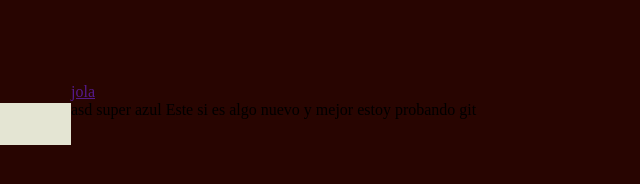
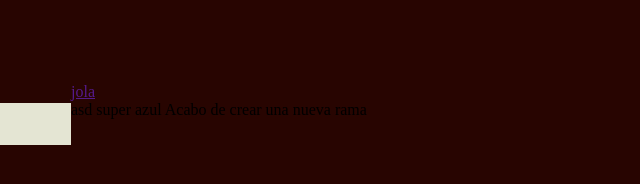
Before and after one commit to MiguelRicardoAI/nodejs, a plain HTML site: page index.html in a window 1280 px wide. Shown: the full height of the page, 593-1233 px from the left. Drawn offline with Linux system fonts and the light colour scheme.

Commit message:
se agrego algo

```diff
--- a/index.html
+++ b/index.html
@@ -12,7 +12,7 @@
 <a href="">jola</a>
 
 <p>asd <span class="highligth">super azul</span>
-Este si es algo nuevo y mejor estoy probando git
+Acabo de crear una nueva  rama
 </p>
 
 
--- a/less/layout.less
+++ b/less/layout.less
@@ -10,4 +10,5 @@ article{
 	float: left;
 	padding: 12px;
 	margin-top: 20px;
+	margin-left: 20px;
 }
```
Also changed, not shown: 1 other file.
